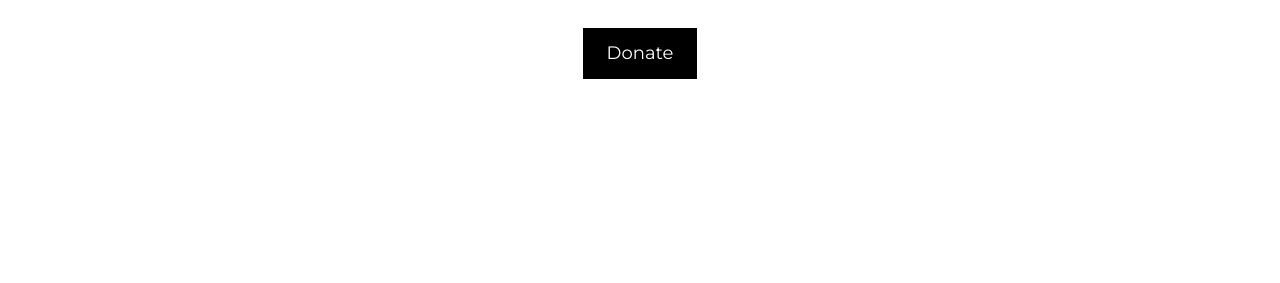
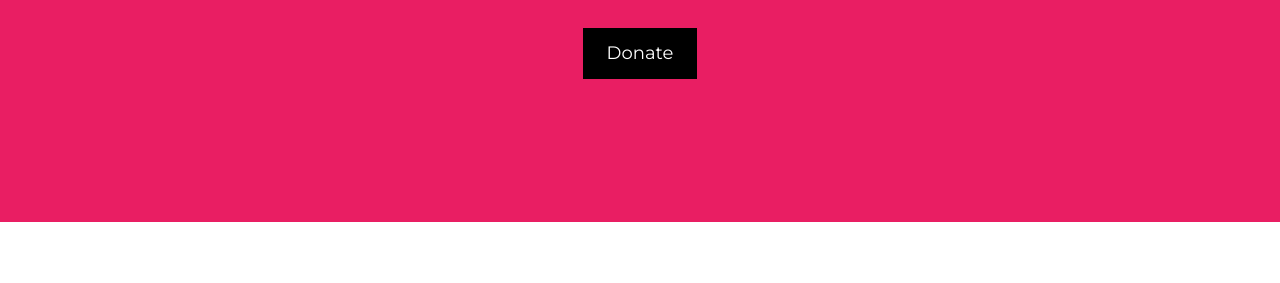
Before and after one commit to Odtrinide/testingvoices, a plain HTML site: page index.html in a window 1280 px wide. Shown: the part 312-595 px from the top of the page. Drawn offline with nearby package versions, Linux system fonts and the light colour scheme; grey boxes are pictures that could not be loaded.

Commit message:
Update index.html

```diff
--- a/index.html
+++ b/index.html
@@ -42,7 +42,7 @@ body,h1,h2,h3,h4,h5,h6 {font-family: "Lato", sans-serif}
 <!-- Header -->
 
 
-<header class="w3-container w3-center" style="padding:128px 16px">
+<header class="w3-container w3-pink w3-center" style="padding:128px 16px">
 
 <p style="background-image: url('https://historicseattle.org/wp-content/uploads/2021/03/quilt2.jpg');">
 
```
